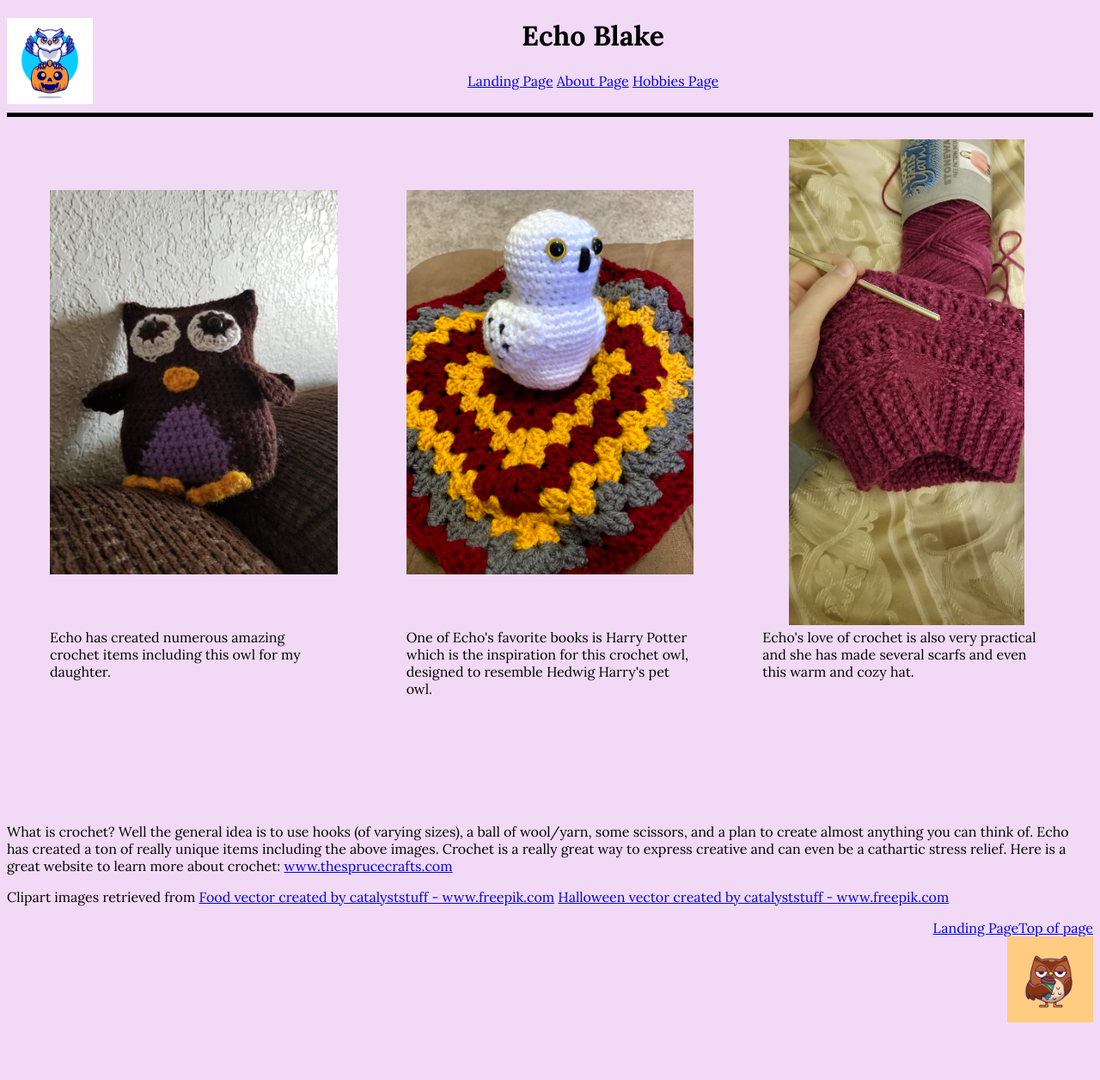
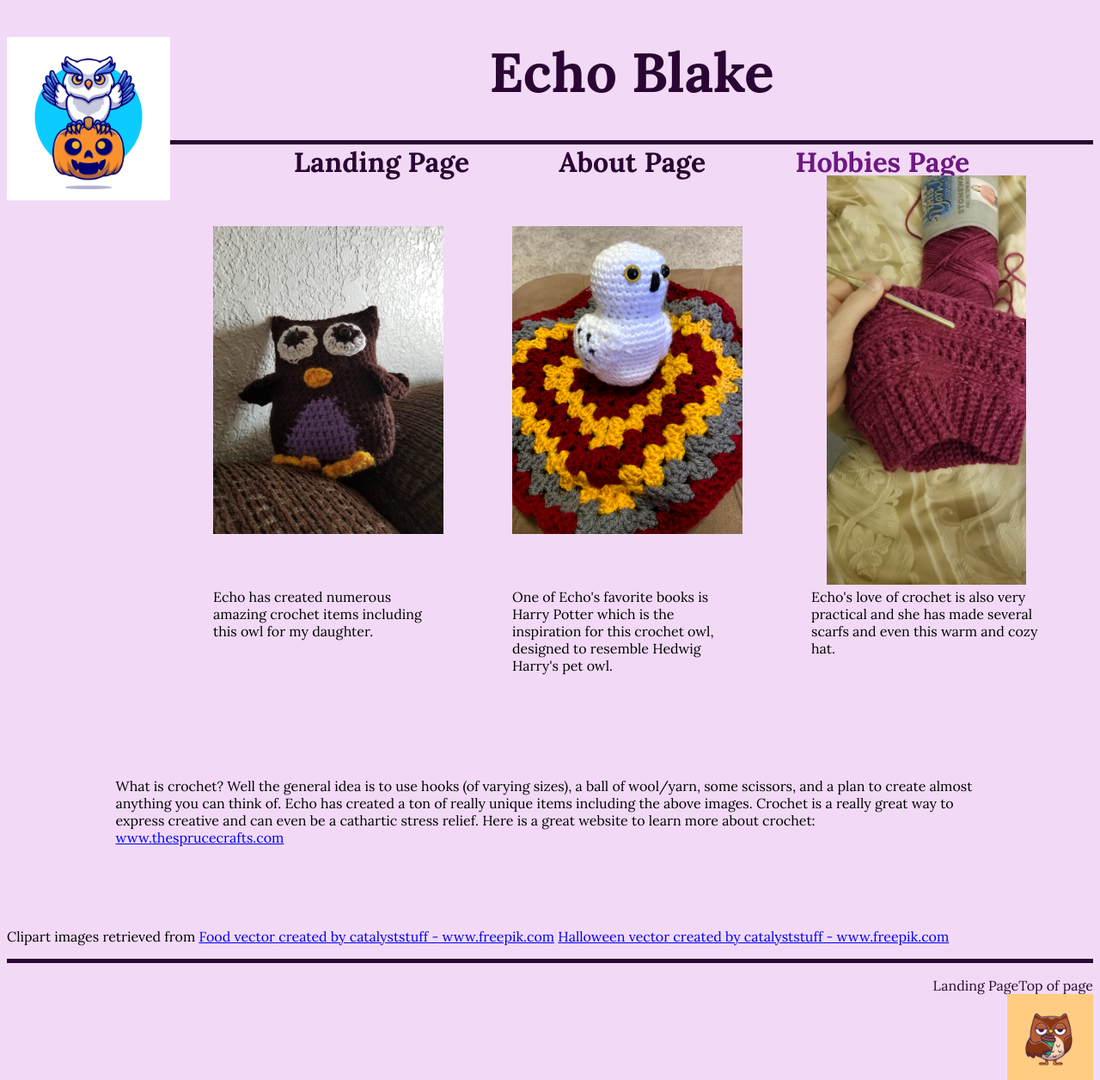
Before and after one commit to MBlake114/bioSite, a plain HTML site: page HobbiesPage.html in a window 1280 px wide. Shown: the whole page at 86% size. Before the commit the page ends 1189 px from the top, so only its background shows below. Drawn offline with Linux system fonts and the light colour scheme.

Commit message:
Module11.3

```diff
--- a/HobbiesPage.html
+++ b/HobbiesPage.html
@@ -27,7 +27,7 @@
             <div id = "navbar">
                 <a href = "index.html">Landing Page</a>
                 <a href = "AboutPage.html">About Page</a>
-                <a href = "HobbiesPage.html">Hobbies Page</a>
+                <a class = "active" href = "HobbiesPage.html">Hobbies Page</a>
             </div>
         </header>
 
@@ -49,13 +49,13 @@
         <div id = "crochet">
             <p>What is crochet?  Well the general idea is to use hooks (of varying sizes), a ball of wool/yarn, some scissors, and a plan to create almost anything you can think of.
                 Echo has created a ton of really unique items including the above images.  Crochet is a really great way to express creative and can even be a cathartic stress relief.
-                Here is a great website to learn more about crochet: <a href = "https://www.thesprucecrafts.com/how-to-crochet-for-beginners-979092">www.thesprucecrafts.com</a>
+                Here is a great website to learn more about crochet: <a href = "https://www.thesprucecrafts.com/how-to-crochet-for-beginners-979092" target = "_blank">www.thesprucecrafts.com</a>
             </p>
         </div>
 
         <div>
-            <p>Clipart images retrieved from <a href='https://www.freepik.com/vectors/food'>Food vector created by catalyststuff - www.freepik.com</a>
-            <a href='https://www.freepik.com/vectors/halloween'>Halloween vector created by catalyststuff - www.freepik.com</a>
+            <p>Clipart images retrieved from <a href='https://www.freepik.com/vectors/food' target = "_blank">Food vector created by catalyststuff - www.freepik.com</a>
+            <a href='https://www.freepik.com/vectors/halloween' target = "_blank">Halloween vector created by catalyststuff - www.freepik.com</a>
             </p>
         </div>
 
--- a/StyleSheet.css
+++ b/StyleSheet.css
@@ -7,33 +7,56 @@ bioSite
 
 * {
     font-family: Lora, Times, "Times New Roman", serif;
+
+}
+
+body {
     background-color: #f2daf7;
 }
 /* Header Styles*/
  header img {
-     width:100px;
-     height: 100px;
+     width:190px;
+     height: 190px;
      float: left;
      object-fit: contain;
 }
  header {
-     border-bottom: 5px solid black;
-     height:110px;
+     border-bottom: 5px solid #2B0533;
+     height:15vh;
+
  }
  header h1 {
+     color:#2B0533;
      text-align:center;
+     font-size: 400%;
 
  }
 
  header #navbar {
+     width:100%;
      text-align: center;
 
  }
-#formalinfo {
-    margin-top: 10px;
+header a {
+    text-decoration: none;
+    color: #2B0533;
+    font-weight: bold;
+    font-size: 200%;
+    margin-right: 50px;
+    margin-left:50px;
 }
+
+header a:hover {
+    color: #6E1880;
+}
+
+header a.active {
+    color: #6E1880;
+}
+
  /* Images Styles*/
  .threeimageblock {
+     margin:10px;
      max-height:75%;
      max-width:100%;
      display: grid;
@@ -48,9 +71,6 @@ bioSite
     text-align:center;
 }
 
-figure {
-
-}
 
 #formalImage img {
     display: block;
@@ -64,8 +84,18 @@ margin-right:auto;
 
 
  /*Footer Styles*/
+ footer {
+     border-top: 5px solid #2B0533;
+     background-color: #BAC9A5;
+ }
 footer a {
+    text-decoration:none;
+    color:#2B0533;
     float:right;
+}
+footer a:hover {
+    text-decoration:underline;
+    color:#6E1880;
 }
 
  footer img {
@@ -74,5 +104,16 @@ footer a {
      height:100px;
      object-fit: contain;
      clear:right;
+ }
+
+ /*Text Styles*/
+
+ #formalinfo {
+     padding: 5% 10% 5%;
+ }
+ #crochet {
+     padding: 1% 10% 5%;
+ }
+ #crochet a {
 
  }
```
Also changed, not shown: AboutPage.html (+3 -3 lines), index.html (+3 -3 lines). Lines whose indentation alone changed are shown as unchanged.
